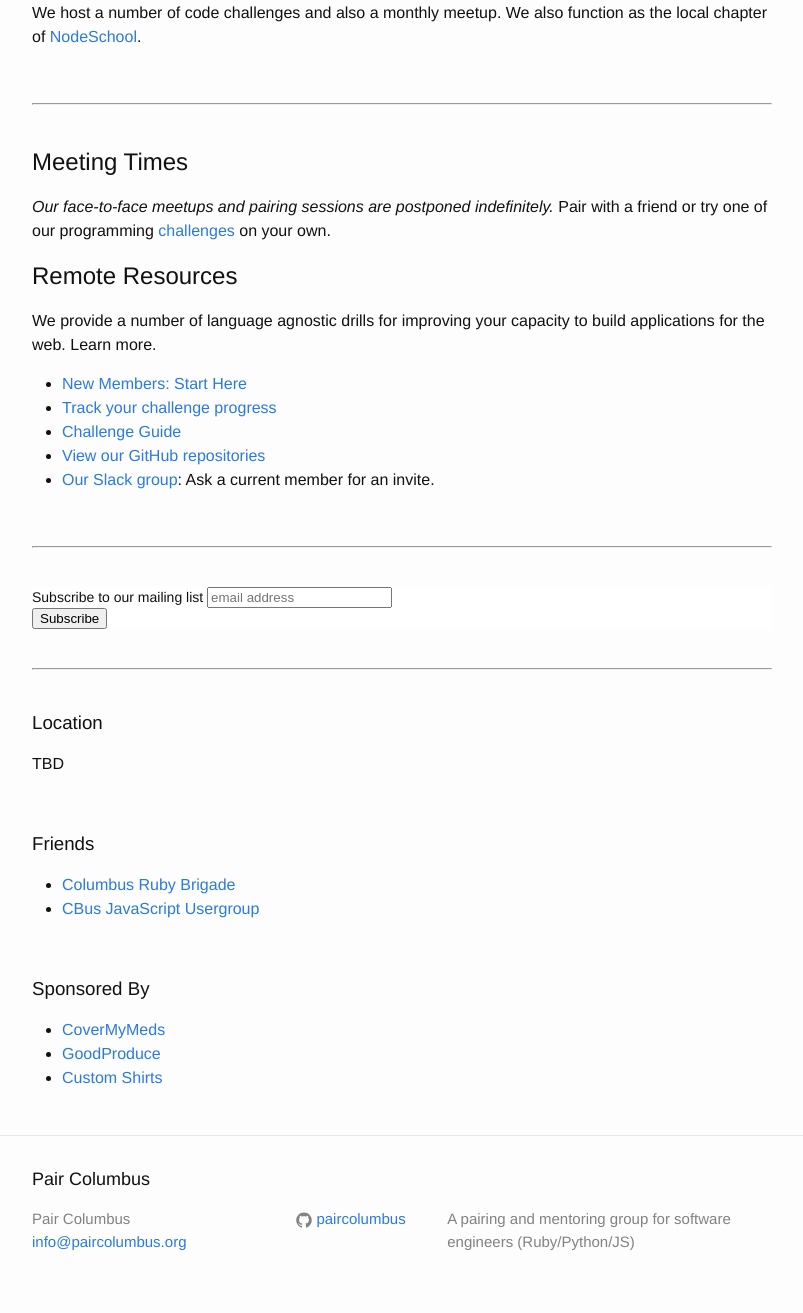
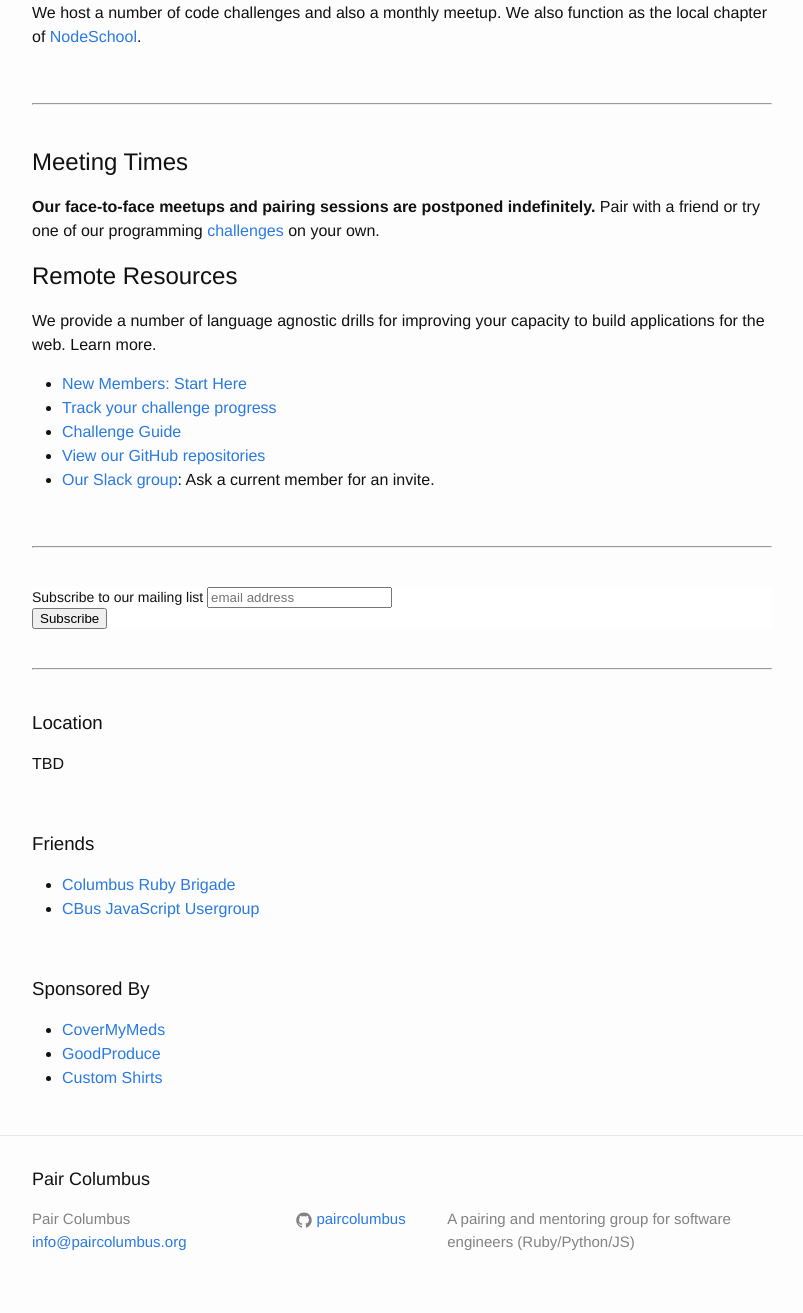
Before and after one commit to paircolumbus/paircolumbus.github.io, a Jekyll site: the page built from index.md, in a window 1280 px wide. Shown: the part 432-1745 px from the top of the page, without its empty margins (238-1041 px from the left). Built offline with Jekyll 4.4.1, drawn with Linux system fonts in a browser that asks for light colours; comment, search, counter and statistics services are not loaded.

Commit message:
fix styling

```diff
--- a/index.md
+++ b/index.md
@@ -11,7 +11,7 @@
 <br />
 
 ## Meeting Times
-_Our face-to-face meetups and pairing sessions are postponed indefinitely._ Pair with a friend or try one of our programming [challenges](/challenges/) on your own.
+__Our face-to-face meetups and pairing sessions are postponed indefinitely.__ Pair with a friend or try one of our programming [challenges](/challenges/) on your own.
 
 ## Remote Resources
 We provide a number of language agnostic drills for improving your capacity to build applications for the web. Learn more.
```
